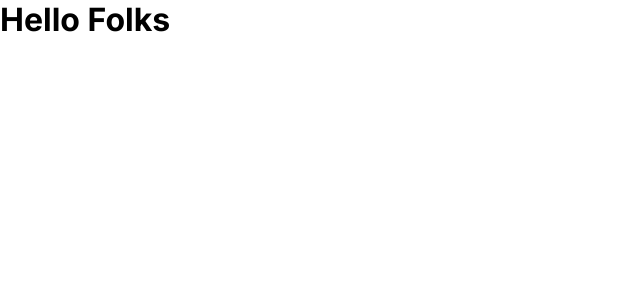
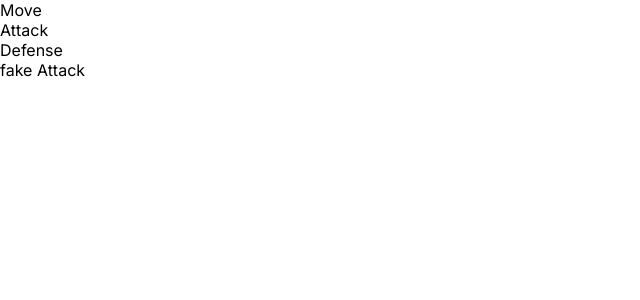
Before and after one commit to Palomia/gmtk-2023, a Next.js app: page / in a window 1280 px wide. Shown: the top 300 px of the page, without its empty margins (0-640 px from the left). Built offline with nearby package versions, Linux system fonts and the light colour scheme.

Commit message:
Create ActionBank

```diff
--- /dev/null
+++ b/src/app/ActionBank.tsx
@@ -0,0 +1,12 @@
+function ActionBank() {
+  return (
+    <ul>
+      <li>Move</li>
+      <li>Attack</li>
+      <li>Defense</li>
+      <li>fake Attack</li>
+    </ul>
+  );
+}
+
+export default ActionBank;
--- a/src/app/page.tsx
+++ b/src/app/page.tsx
@@ -1,7 +1,8 @@
 import Image from 'next/image';
 import styles from './page.module.css';
 import Title from './Title';
+import ActionBank from './ActionBank';
 
 export default function Home() {
-  return <Title text="Hello Folks" />;
+  return <ActionBank />;
 }
```
